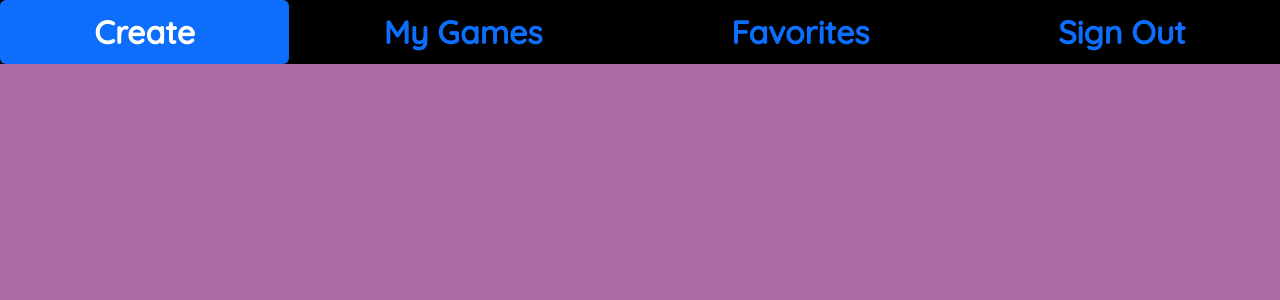
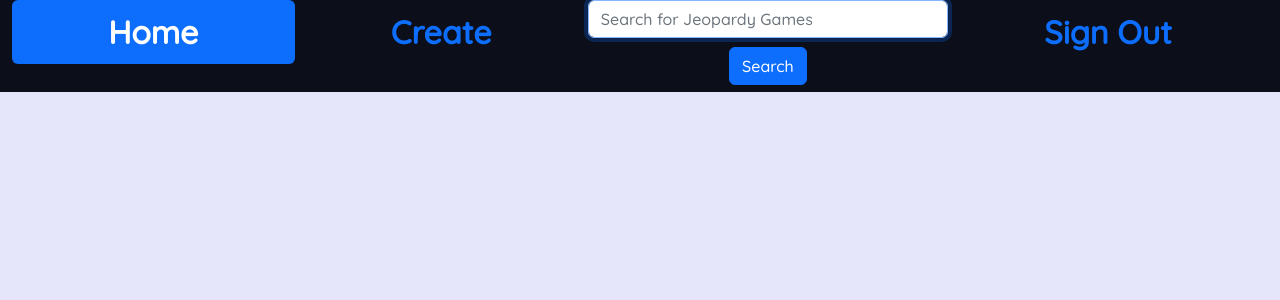
Before and after one commit to alejandroPerera/jeopardy, a PHP site: page /homepage.html in a window 1280 px wide. Shown: the top 300 px of the page. Run offline with PHP 8.4, Linux system fonts and the light colour scheme.

Commit message:
made navbar cleaner

```diff
--- a/Assignment 2/homepage.html
+++ b/Assignment 2/homepage.html
@@ -5,28 +5,34 @@
     <meta charset="utf-8">
     <meta name="viewport" content="width=device-width, initial-scale=1">
     <title>Jeopardy</title>
-    <link href="https://cdn.jsdelivr.net/npm/bootstrap@5.2.0-beta1/dist/css/bootstrap.min.css" rel="stylesheet" integrity="sha384-0evHe/X+R7YkIZDRvuzKMRqM+OrBnVFBL6DOitfPri4tjfHxaWutUpFmBp4vmVor" crossorigin="anonymous">
+    <link href="https://cdn.jsdelivr.net/npm/bootstrap@5.2.0-beta1/dist/css/bootstrap.min.css" rel="stylesheet"
+        integrity="sha384-0evHe/X+R7YkIZDRvuzKMRqM+OrBnVFBL6DOitfPri4tjfHxaWutUpFmBp4vmVor" crossorigin="anonymous">
     <link href="https://fonts.googleapis.com/css?family=Quicksand:300,500" rel="stylesheet">
     <link href="styles/main.css" rel="stylesheet" type="text/css">
 </head>
 
 <body>
 
-    <nav class="custom-nav">
+    <nav class="custom-nav navbar-expand-lg">
+        <div class = "container-fluid">
         <ul class="nav nav-pills nav-fill">
             <li class="nav-item">
-        <a class="nav-link active" aria-current="page" href="#">Create</a>
+                <a class="nav-link active" href="#">Home</a>
             </li>
             <li class="nav-item">
-            <a class="nav-link" href="#">My Games</a>
+                <a class="nav-link" href="#">Create</a>
             </li>
             <li class="nav-item">
-            <a class="nav-link" href="#">Favorites</a>
+                <form role="search">
+                    <input class="form-control" type="search" placeholder="Search for Jeopardy Games" aria-label="Search" autofocus>
+                    <button class="btn btn-primary" type="submit">Search</button>
+                </form>
             </li>
             <li class="nav-item">
-            <a class="nav-link">Sign Out</a>
+                <a class="nav-link" href="#">Sign Out</a>
             </li>
         </ul>
+        </div>
     </nav>
 
     <script src="https://cdn.jsdelivr.net/npm/bootstrap@5.2.0-beta1/dist/js/bootstrap.bundle.min.js"
--- a/Assignment 2/styles/main.css
+++ b/Assignment 2/styles/main.css
@@ -1,12 +1,13 @@
 body {
-    background-color: rgb(172, 108, 163);
+    background-color: lavender;
     padding:0;
     margin:0;
 }
 
 .custom-nav {
-    background-color: black;
+    background-color: rgb(12, 14, 25);
     font-size: xx-large;
     font-family: 'Quicksand', sans-serif;
     font-weight: 700;
+    padding-bottom: .5%;
 }
```
Also changed, not shown: 1 other file. Lines whose indentation alone changed are shown as unchanged.
